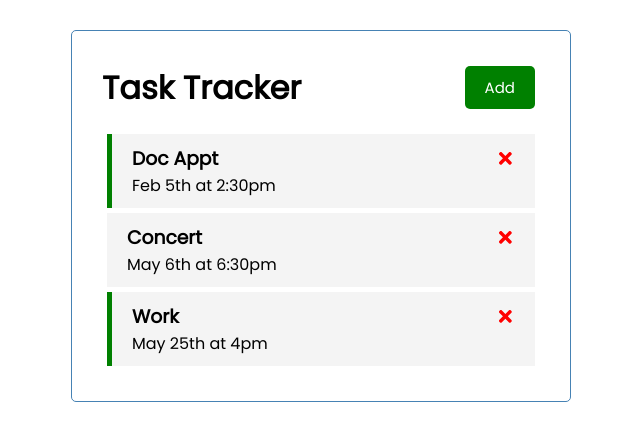
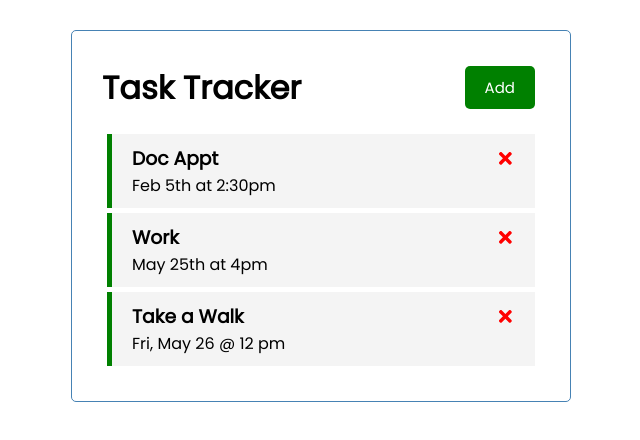
Before and after one commit to alx00ho/react-task-tracker, a React (Create React App) app: page / in a window 1280 px wide. Shown: the top 440 px of the page, without its empty margins (319-959 px from the left). Built offline with nearby package versions, Linux system fonts and the light colour scheme; data requests are answered from the project's data file.

Commit message:
Simple HTTP requests
Also installed react-router-dom

```diff
--- /dev/null
+++ b/db.json
@@ -0,0 +1,22 @@
+{
+  "tasks": [
+    {
+      "id": 1,
+      "text": "Doc Appt",
+      "day": "Feb 5th at 2:30pm",
+      "reminder": true
+    },
+    {
+      "id": 3,
+      "text": "Work",
+      "day": "May 25th at 4pm",
+      "reminder": true
+    },
+    {
+      "text": "Take a Walk",
+      "day": "Fri, May 26 @ 12 pm",
+      "reminder": true,
+      "id": 4
+    }
+  ]
+}
--- a/package.json
+++ b/package.json
@@ -6,9 +6,11 @@
     "@testing-library/jest-dom": "^5.16.5",
     "@testing-library/react": "^13.4.0",
     "@testing-library/user-event": "^13.5.0",
+    "json-server": "^0.17.3",
     "react": "^18.2.0",
     "react-dom": "^18.2.0",
     "react-icons": "^4.8.0",
+    "react-router-dom": "^6.11.2",
     "react-scripts": "5.0.1",
     "web-vitals": "^2.1.4"
   },
@@ -16,7 +18,8 @@
     "start": "react-scripts start",
     "build": "react-scripts build",
     "test": "react-scripts test",
-    "eject": "react-scripts eject"
+    "eject": "react-scripts eject",
+    "server": "json-server --watch db.json --port 5000"
   },
   "eslintConfig": {
     "extends": [
--- a/src/App.js
+++ b/src/App.js
@@ -1,46 +1,82 @@
 import Header from './components/Header'
 import Tasks from './components/Tasks';
 import AddTasks from './components/AddTasks';
-import { useState } from "react"
+import { useState, useEffect } from "react"
+import { async } from 'q';
 
 function App() {
   const [showAddTask, setShowAddTask] = useState(false);
-  const [tasks, setTasks] = useState([
-    {
-        id: 1,
-        text: 'Doc Appt',
-        day: ' Feb 5th at 2:30pm',
-        reminder: true,
-    },
-    {
-        id: 2,
-        text: 'Concert',
-        day: ' May 6th at 6:30pm',
-        reminder: false,
-    },
-    {
-        id: 3,
-        text: 'Work',
-        day: ' May 25th at 4pm',
-        reminder: true,
+  const [tasks, setTasks] = useState([]);
+
+  useEffect(() => {
+    const getTasks = async () => {
+      const tasksFromServer = await fetchTasks();
+      setTasks(tasksFromServer);
     }
-])
+
+    getTasks();
+  }, [])
+
+// Fetch Tasks
+const fetchTasks = async () => {
+  const res = await fetch('http://localhost:5000/tasks');
+  const data = await res.json();
+
+  return data;
+}
+
+// Fetch Tasks
+const fetchTask = async (id) => {
+  const res = await fetch(`http://localhost:5000/tasks/${id}`);
+  const data = await res.json();
+
+  return data;
+}
 
 // Add Task
-const addTask = (task) => {
-  const id = Math.floor(Math.random() * 10000) + 1;
-  const newTask = { id, ...task };
-  setTasks([...tasks, newTask]);
+const addTask = async (task) => {
+  const res = await fetch('http://localhost:5000/tasks', {
+    method: 'POST',
+    headers: {
+      'Content-type': 'application/json'
+    },
+    body: JSON.stringify(task)
+  })
+
+  const data = await res.json();
+
+  setTasks([...tasks, data]);
+
+  // const id = Math.floor(Math.random() * 10000) + 1;
+  // const newTask = { id, ...task };
+  // setTasks([...tasks, newTask]);
 }
 
 // Delete Task
-const deleteTask = (id) => {
+const deleteTask = async (id) => {
+  await fetch(`http://localhost:5000/tasks/${id}`, {
+    method: 'DELETE'
+  })
+
   setTasks(tasks.filter((task) => task.id !== id));
 }
 
 // Toggle Reminder
-const toggleReminder = (id) => {
-  setTasks(tasks.map((task) => task.id === id ? {...task, reminder: !task.reminder } : task ))
+const toggleReminder = async (id) => {
+  const taskToToggle = await fetchTask(id);
+  const updTask = {...taskToToggle, reminder: !taskToToggle.reminder};
+
+  const res = await fetch(`http://localhost:5000/tasks/${id}`, {
+    method: 'PUT',
+    headers: {
+      'Content-type': 'application/json'
+    },
+    body: JSON.stringify(updTask)
+  })
+
+  const data = await res.json();
+
+  setTasks(tasks.map((task) => task.id === id ? {...task, reminder: data.reminder } : task ))
 }
 
   return (
```
Also changed, not shown: 1 other file (tests, documents, lock files or other folders).
